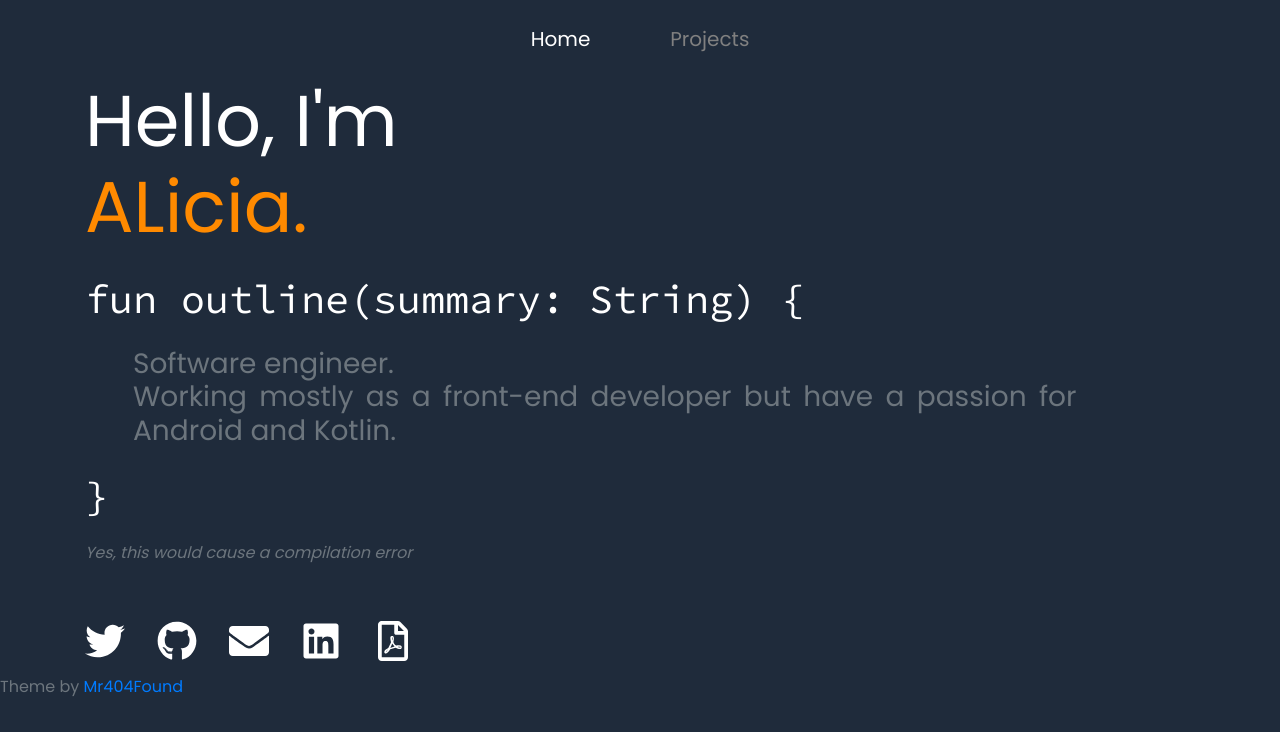
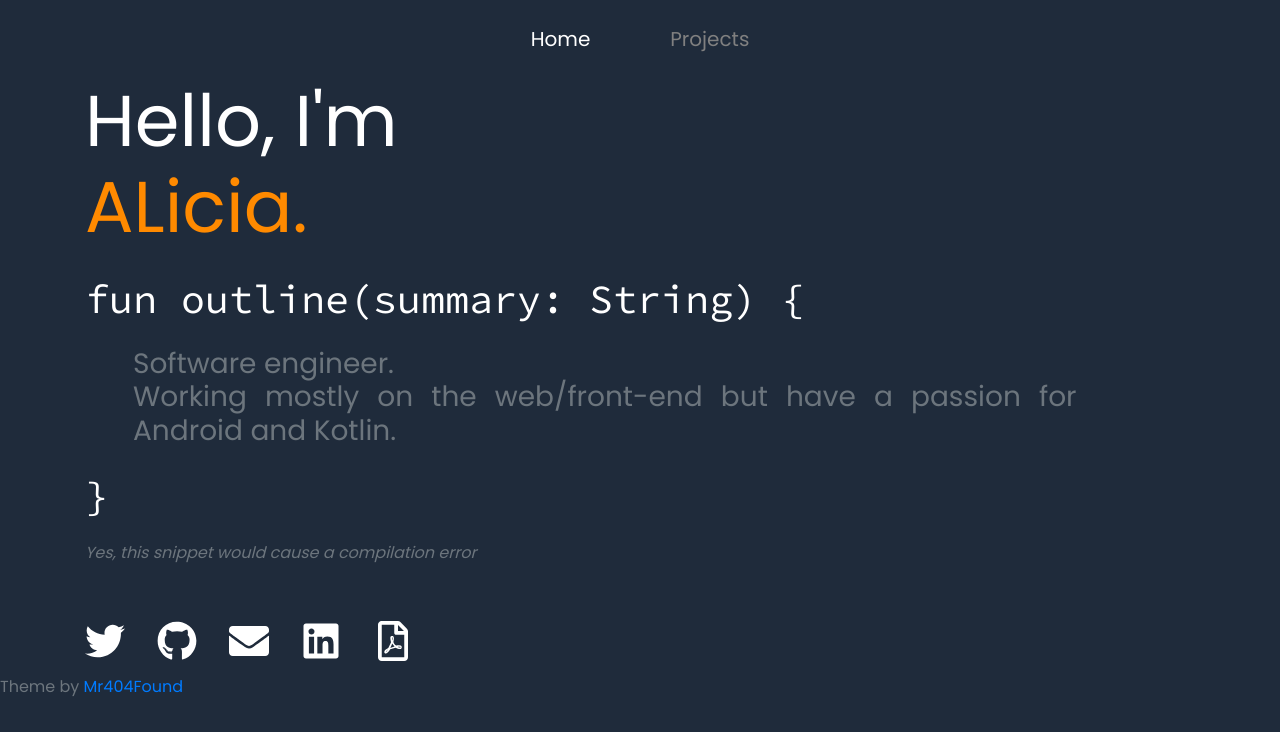
Before and after one commit to aliciaphes/aliciaphes.github.io, a Gatsby site in the folder gatsby/: page / in a window 1280 px wide. Built offline with nearby package versions, Linux system fonts and the light colour scheme; Gatsby itself is replaced by a stand-in of ours.

Commit message:
Some rewording. Because it is rewarding.

```diff
--- a/gatsby/src/components/info.js
+++ b/gatsby/src/components/info.js
@@ -20,10 +20,10 @@ export default function info() {
       <div className="h1 code mt-4 mb-3">fun outline(summary: String) {"{"}</div>
       <div className="text-muted mx-5 my-4 h3 text-justify info">
         Software engineer.
-        <br /> Working mostly as a front-end developer but have a passion for Android and Kotlin.
+        <br /> Working mostly on the web/front-end but have a passion for Android and Kotlin.
       </div>
       <div className="h1 code mt-2 mb-3">{"}"}</div>
-      <span className="text-muted text-justify info note">Yes, this would cause a compilation error</span>
+      <span className="text-muted text-justify info note">Yes, this snippet would cause a compilation error</span>
       <div className="h1 mt-5">
         <a className="icon" target="_blank" rel="noopener noreferrer" href="https://twitter.com/aleepay">
           <Twitter />
```
